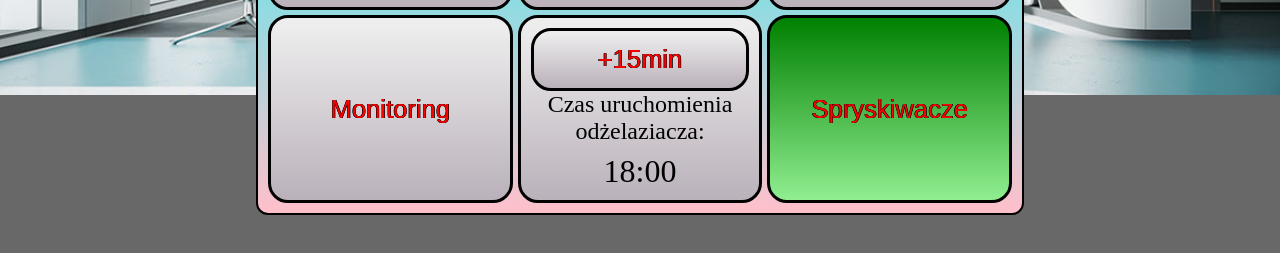
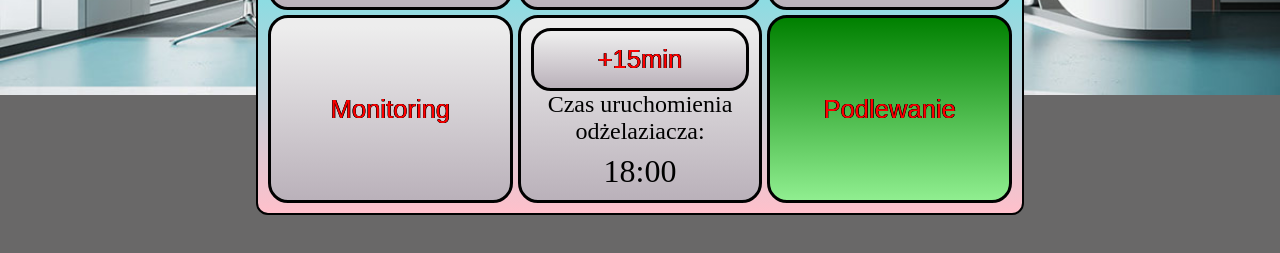
Before and after one commit to CzarekM2012/PAP_project-website, a plain HTML site: page main_window.html in a window 1280 px wide. Shown: the part 545-798 px from the top of the page. Drawn offline with Linux system fonts and the light colour scheme.

Commit message:
Added sprinklers console logging, minor graphical changes

```diff
--- a/main_window.html
+++ b/main_window.html
@@ -41,7 +41,7 @@
             <label id="ironRemoverActivationTimeLabel"> Czas uruchomienia odżelaziacza:<br></label>
             <label id="ironRemoverActivationTime"> 18:00 </label>
         </object>
-        <button id="sprinklersSwitch" onclick="switchSprinklers()">Spryskiwacze</button>
+        <button id="sprinklersSwitch" onclick="switchSprinklers()">Podlewanie</button>
     </p>
 </body>
 <script src="main_window.js"></script>
--- a/main_window.js
+++ b/main_window.js
@@ -57,6 +57,8 @@ function switchSprinklers(){
         sprinklerState = 1;
     }
 
+    console.log("Changed sprinklers state to " + sprinklerState)
+
 }
 
 fetch("data/air_temperature.txt")
```
